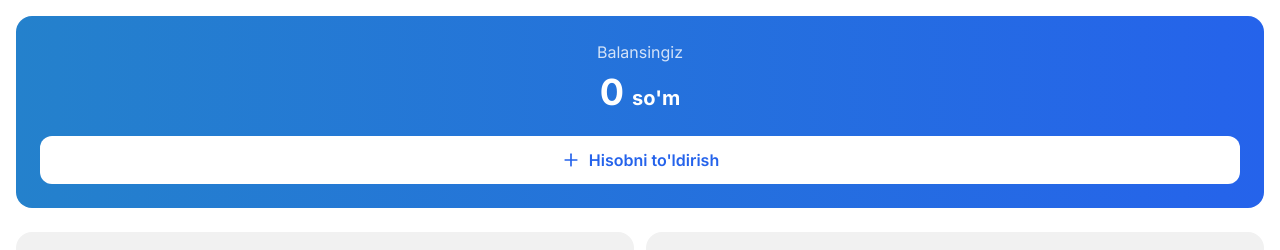
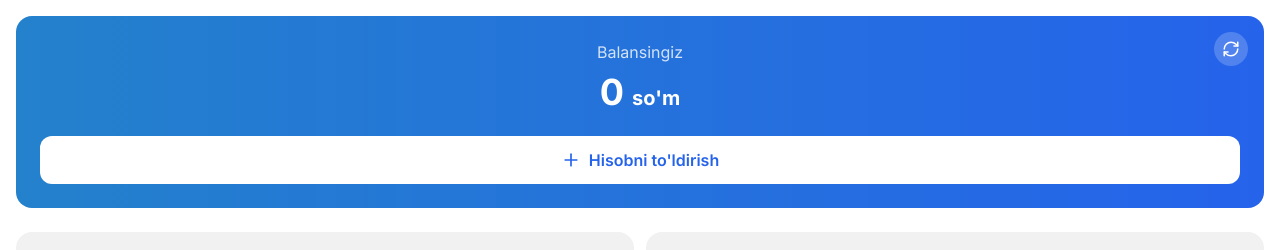
Before and after one commit to rey45eyh45/SMMxizmatlari, a React (Vite) app in the folder mini_app/frontend/: page /balance in a window 1280 px wide. Shown: the top 250 px of the page. Built offline with nearby package versions, Linux system fonts and the light colour scheme.

Commit message:
Fix balance refresh in Mini App - fetch fresh balance from API

```diff
--- a/mini_app/frontend/src/pages/Balance.tsx
+++ b/mini_app/frontend/src/pages/Balance.tsx
@@ -1,10 +1,11 @@
 import { useNavigate } from 'react-router-dom'
-import { useState, useEffect } from 'react'
+import { useState, useEffect, useCallback } from 'react'
 import { motion } from 'framer-motion'
-import { Plus, History, TrendingUp, CreditCard } from 'lucide-react'
+import { Plus, History, TrendingUp, CreditCard, RefreshCw } from 'lucide-react'
 import { Card, Button, Loading } from '../components'
 import { useTelegram } from '../hooks/useTelegram'
 import { useAuth } from '../providers'
+import { userAPI } from '../lib/api'
 import type { Payment } from '../types'
 
 export default function Balance() {
@@ -13,8 +14,33 @@ export default function Balance() {
   const { user, isLoading: authLoading } = useAuth()
   const [payments, setPayments] = useState<Payment[]>([])
   const [isLoading, setIsLoading] = useState(false)
+  const [balance, setBalance] = useState(0)
+  const [isRefreshing, setIsRefreshing] = useState(false)
 
-  const balance = user?.balance || 0
+  // Balansni serverdan yangilash
+  const refreshBalance = useCallback(async () => {
+    if (!user?.user_id) return
+
+    try {
+      setIsRefreshing(true)
+      const response = await userAPI.getById(user.user_id)
+      if (response.success && response.user) {
+        setBalance(response.user.balance || 0)
+      }
+    } catch (error) {
+      console.error('Error refreshing balance:', error)
+    } finally {
+      setIsRefreshing(false)
+    }
+  }, [user?.user_id])
+
+  // Sahifa ochilganda balansni yangilash
+  useEffect(() => {
+    if (user?.user_id) {
+      setBalance(user.balance || 0)
+      refreshBalance()
+    }
+  }, [user?.user_id])
 
   useEffect(() => {
     const fetchPayments = async () => {
@@ -22,10 +48,10 @@ export default function Balance() {
 
       try {
         setIsLoading(true)
-        const response = await fetch(`/api/payments/${user.user_id}`)
+        const response = await fetch(`/api/user/${user.user_id}/payments`)
         const data = await response.json()
-        if (data.success && data.payments) {
-          setPayments(data.payments)
+        if (Array.isArray(data)) {
+          setPayments(data)
         }
       } catch (error) {
         console.error('Error fetching payments:', error)
@@ -47,7 +73,19 @@ export default function Balance() {
         initial={{ opacity: 0, scale: 0.95 }}
         animate={{ opacity: 1, scale: 1 }}
       >
-        <Card className="bg-gradient-to-r from-tg-button to-blue-600 text-white p-6 text-center">
+        <Card className="bg-gradient-to-r from-tg-button to-blue-600 text-white p-6 text-center relative">
+          {/* Yangilash tugmasi */}
+          <button
+            onClick={() => {
+              hapticFeedback?.impact?.('light')
+              refreshBalance()
+            }}
+            className={`absolute top-4 right-4 p-2 rounded-full bg-white/20 hover:bg-white/30 transition-all ${isRefreshing ? 'animate-spin' : ''}`}
+            disabled={isRefreshing}
+          >
+            <RefreshCw size={18} />
+          </button>
+
           <p className="text-white/80">Balansingiz</p>
           <p className="text-4xl font-bold mt-2">
             {balance.toLocaleString()}
--- a/mini_app/frontend/src/pages/Home.tsx
+++ b/mini_app/frontend/src/pages/Home.tsx
@@ -1,4 +1,5 @@
 import { useNavigate } from 'react-router-dom'
+import { useState, useEffect, useCallback } from 'react'
 import { motion } from 'framer-motion'
 import {
   Wallet,
@@ -7,10 +8,12 @@ import {
   Crown,
   ChevronRight,
   Sparkles,
-  User
+  User,
+  RefreshCw
 } from 'lucide-react'
 import { useTelegram } from '../hooks/useTelegram'
 import { useAuth } from '../providers'
+import { userAPI } from '../lib/api'
 import { PlatformCard, Card, Loading } from '../components'
 import { mockPlatforms } from '../lib/mockData'
 
@@ -18,6 +21,33 @@ export default function Home() {
   const navigate = useNavigate()
   const { hapticFeedback, user: tgUser } = useTelegram()
   const { user, isLoading, error } = useAuth()
+  const [balance, setBalance] = useState(0)
+  const [isRefreshing, setIsRefreshing] = useState(false)
+
+  // Balansni serverdan olish
+  const refreshBalance = useCallback(async () => {
+    if (!user?.user_id) return
+
+    try {
+      setIsRefreshing(true)
+      const response = await userAPI.getById(user.user_id)
+      if (response.success && response.user) {
+        setBalance(response.user.balance || 0)
+      }
+    } catch (error) {
+      console.error('Error refreshing balance:', error)
+    } finally {
+      setIsRefreshing(false)
+    }
+  }, [user?.user_id])
+
+  // Sahifa ochilganda balans olish
+  useEffect(() => {
+    if (user?.user_id) {
+      setBalance(user.balance || 0)
+      refreshBalance()
+    }
+  }, [user?.user_id])
 
   if (isLoading) {
     return <Loading />
@@ -39,7 +69,6 @@ export default function Home() {
   }
 
   const displayName = user.full_name || tgUser?.first_name || 'Foydalanuvchi'
-  const balance = user.balance || 0
   const photoUrl = tgUser?.photo_url
 
   const handleNavigation = (path: string) => {
@@ -87,8 +116,21 @@ export default function Home() {
       >
         <Card
           onClick={() => handleNavigation('/balance')}
-          className="bg-gradient-to-r from-tg-button to-blue-600 text-white p-5"
+          className="bg-gradient-to-r from-tg-button to-blue-600 text-white p-5 relative"
         >
+          {/* Yangilash tugmasi */}
+          <button
+            onClick={(e) => {
+              e.stopPropagation()
+              hapticFeedback?.impact?.('light')
+              refreshBalance()
+            }}
+            className={`absolute top-3 right-3 p-2 rounded-full bg-white/20 hover:bg-white/30 transition-all ${isRefreshing ? 'animate-spin' : ''}`}
+            disabled={isRefreshing}
+          >
+            <RefreshCw size={16} />
+          </button>
+
           <div className="flex items-center justify-between">
             <div>
               <p className="text-white/80 text-sm">Balansingiz</p>
```
